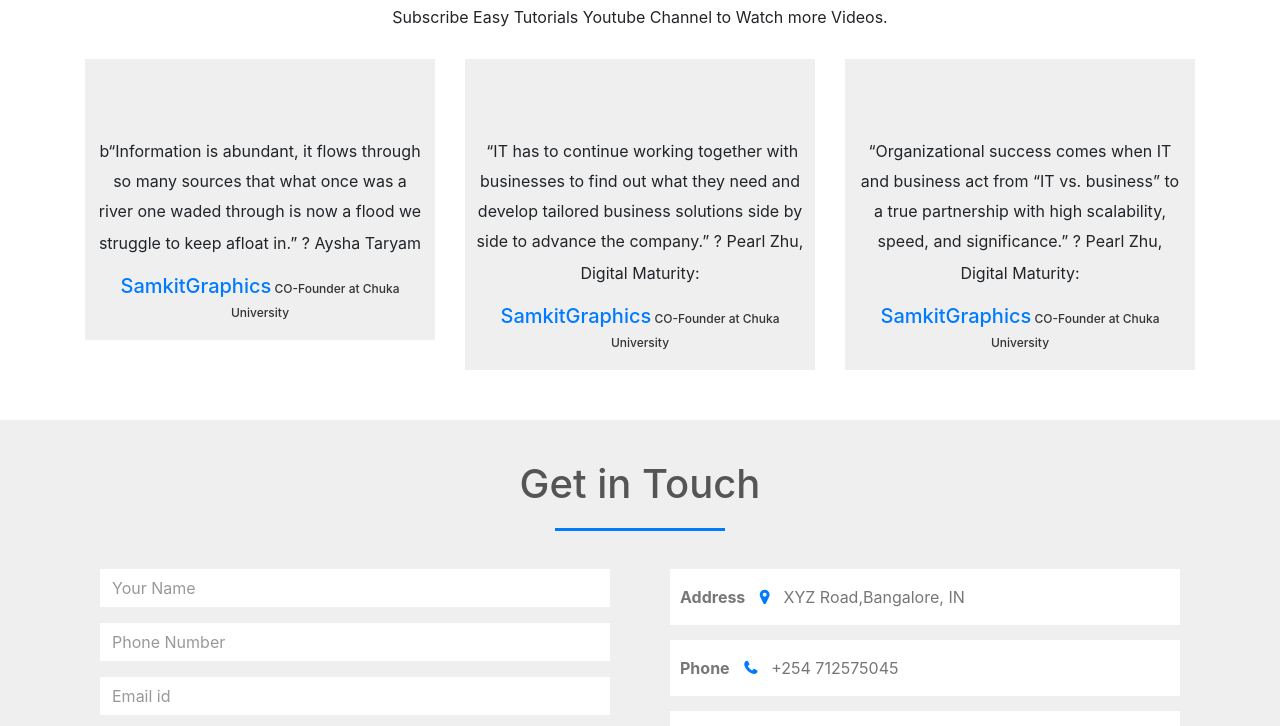
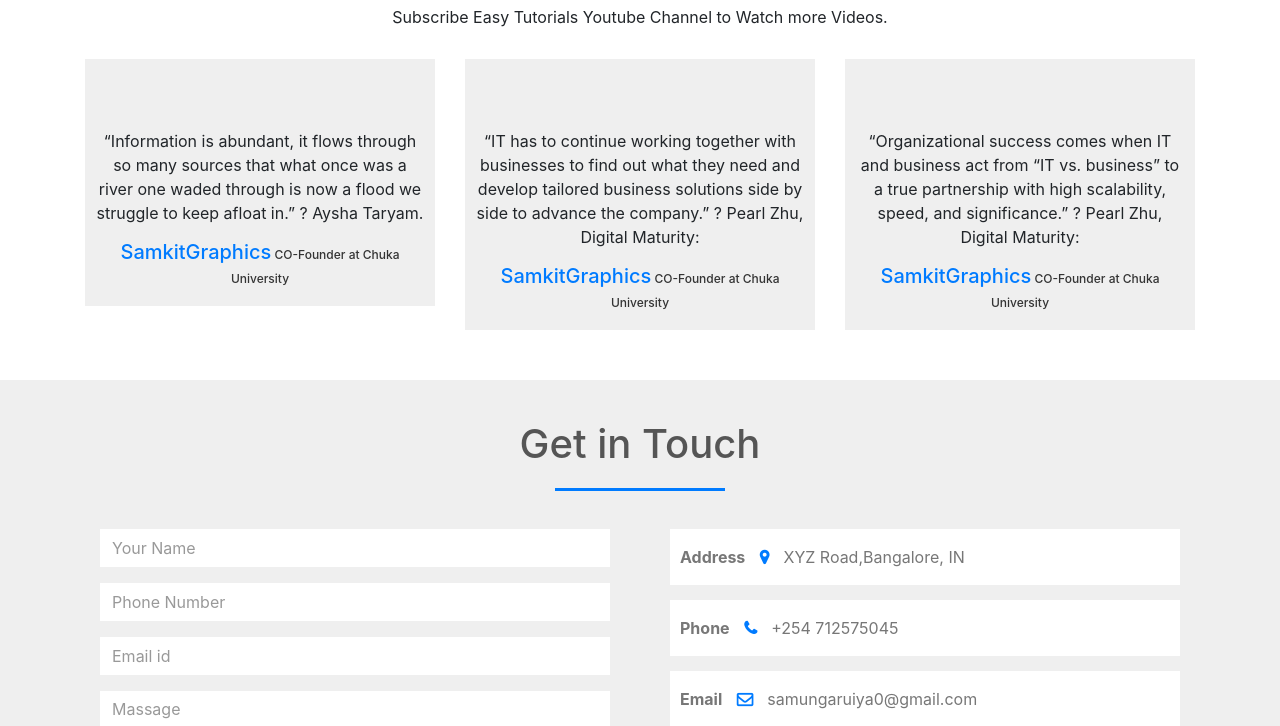
Before and after one commit to NgaruiyaSamuel/BUSINESSS-WEBSITE, a plain HTML site: page Index.html in a window 1280 px wide. Shown: the part 4102-4828 px from the top of the page. Drawn offline with nearby package versions, Linux system fonts and the light colour scheme; files whose address does not match are found by name.

Commit message:
updated index.html | removed block quotes

```diff
--- a/Index.html
+++ b/Index.html
@@ -333,24 +333,24 @@ tags: brainy-quotes, information, information-age, information-overload, informa
 			 <div class="col-lg-4 text-center">
 			 	<div class="profile">
 			 		<!--<img src="IMAGES/user.png" class="user">--->
-			 		 <blockquote>b“Information is abundant, it flows through so many sources that what once was a river one waded through is now a flood we struggle to keep afloat in.”
-                    ? Aysha Taryam</blockquote>
+			 		 “Information is abundant, it flows through so many sources that what once was a river one waded through is now a flood we struggle to keep afloat in.”
+                    ? Aysha Taryam.
 			 		 <h3>SamkitGraphics<span> CO-Founder at Chuka University</span></h3>
 			 	</div>
 			 	</div>
 			 	<div class="col-lg-4 text-center">
 			 	<div class="profile">
 			 		<!--<img src="IMAGES/user.png" class="user">--->
-			 		 <blockquote> “IT has to continue working together with businesses to find out what they need and develop tailored business solutions side by side to advance the company.”
-                      ? Pearl Zhu, Digital Maturity:</blockquote>
+			 		 “IT has to continue working together with businesses to find out what they need and develop tailored business solutions side by side to advance the company.”
+                      ? Pearl Zhu, Digital Maturity:
 			 		 <h3>SamkitGraphics<span> CO-Founder at Chuka University</span></h3>
 			 	</div>
 			 	</div>
 			 	<div class="col-lg-4 text-center">
 			 	<div class="profile">
 			 		<!--<img src="IMAGES/user.png" class="user">--->
-			 		<blockquote>“Organizational success comes when IT and business act from “IT vs. business” to a true partnership with high scalability, speed, and significance.”
-                      ? Pearl Zhu, Digital Maturity:</blockquote>
+			 		“Organizational success comes when IT and business act from “IT vs. business” to a true partnership with high scalability, speed, and significance.”
+                      ? Pearl Zhu, Digital Maturity:
 			 		 <h3>SamkitGraphics<span> CO-Founder at Chuka University</span></h3>
 			 	</div>
 			 	</div>
```
